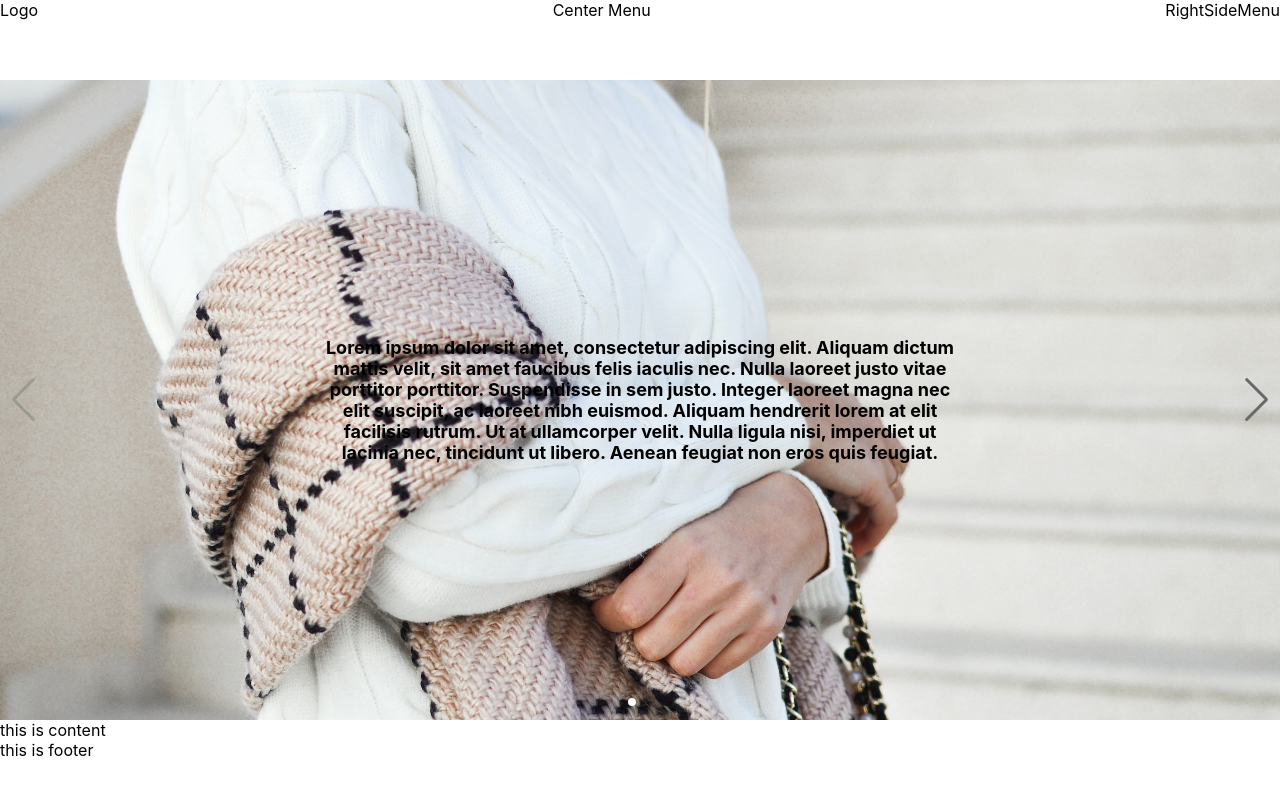
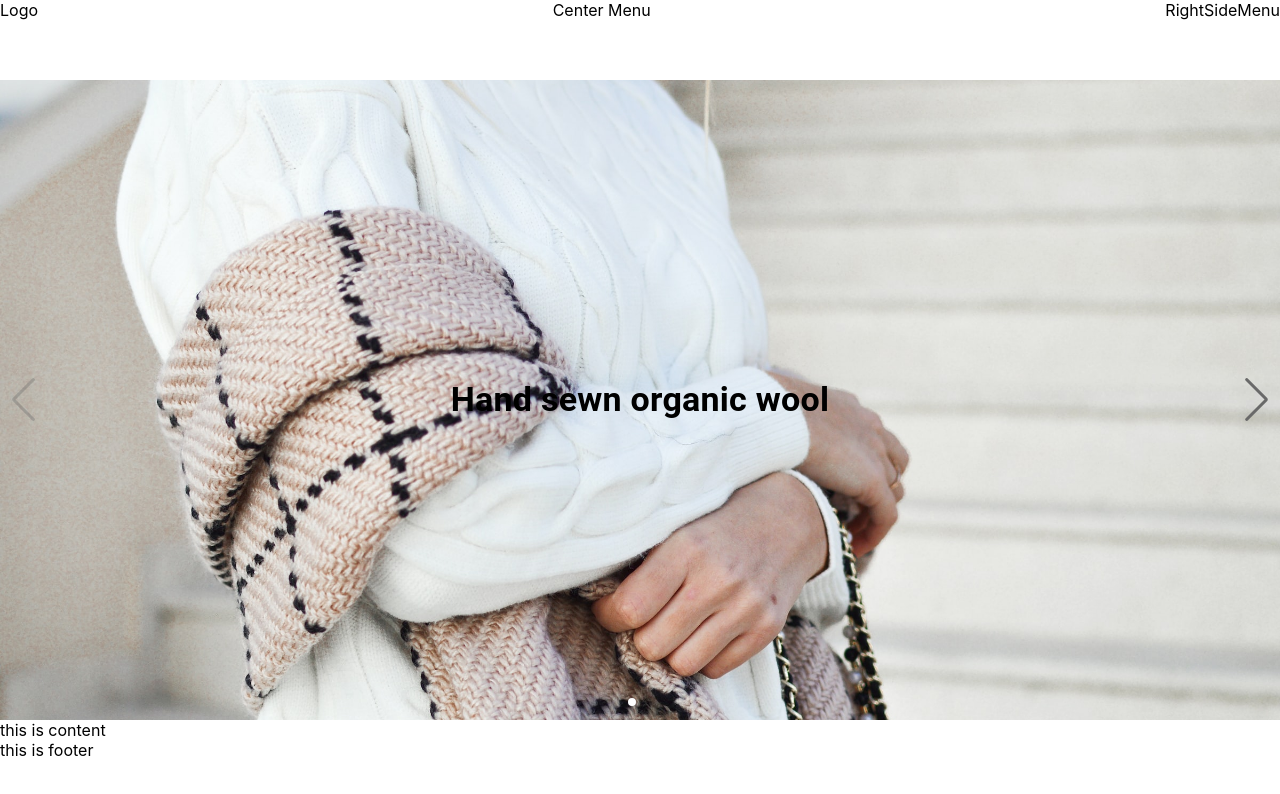
Before and after one commit to GoranAviani/react_web, a React (Create React App) app: page / in a window 1280 px wide. Shown: the top 794 px of the page. Built offline with nearby package versions, Linux system fonts and the light colour scheme.

Commit message:
index page

```diff
--- a/src/components/Carousel/Carousel.js
+++ b/src/components/Carousel/Carousel.js
@@ -8,6 +8,11 @@ import "swiper/css/navigation";
 // import required modules
 import { Autoplay, Pagination, Navigation } from "swiper";
 import {image1, image2} from "../../static/images/images";
+import Typography from '@mui/material/Typography';
+
+const TEXT = {
+    handSewnOrganicWool: "Hand sewn organic wool"
+}
 
 const Carousel = () => {
     console.log({image1})
@@ -32,22 +37,15 @@ const Carousel = () => {
         className="mySwiper"
       >
         <SwiperSlide>
-         <div className="CarouselCard"></div>
             <img src={image2} />
           <div className="text" data-swiper-parallax="-100">
-            <p>
-              Lorem ipsum dolor sit amet, consectetur adipiscing elit. Aliquam
-              dictum mattis velit, sit amet faucibus felis iaculis nec. Nulla
-              laoreet justo vitae porttitor porttitor. Suspendisse in sem justo.
-              Integer laoreet magna nec elit suscipit, ac laoreet nibh euismod.
-              Aliquam hendrerit lorem at elit facilisis rutrum. Ut at
-              ullamcorper velit. Nulla ligula nisi, imperdiet ut lacinia nec,
-              tincidunt ut libero. Aenean feugiat non eros quis feugiat.
-            </p>
+            <Typography sx={{fontWeight: 'bold'}} variant="h4"
+                                        component="div">
+                                {TEXT.handSewnOrganicWool}
+                            </Typography>
           </div>
 </SwiperSlide>
         <SwiperSlide>
-            <div className="CarouselCard"></div>
             <img src={image2} />
           <div className="text" data-swiper-parallax="-100">
             <p>
```
